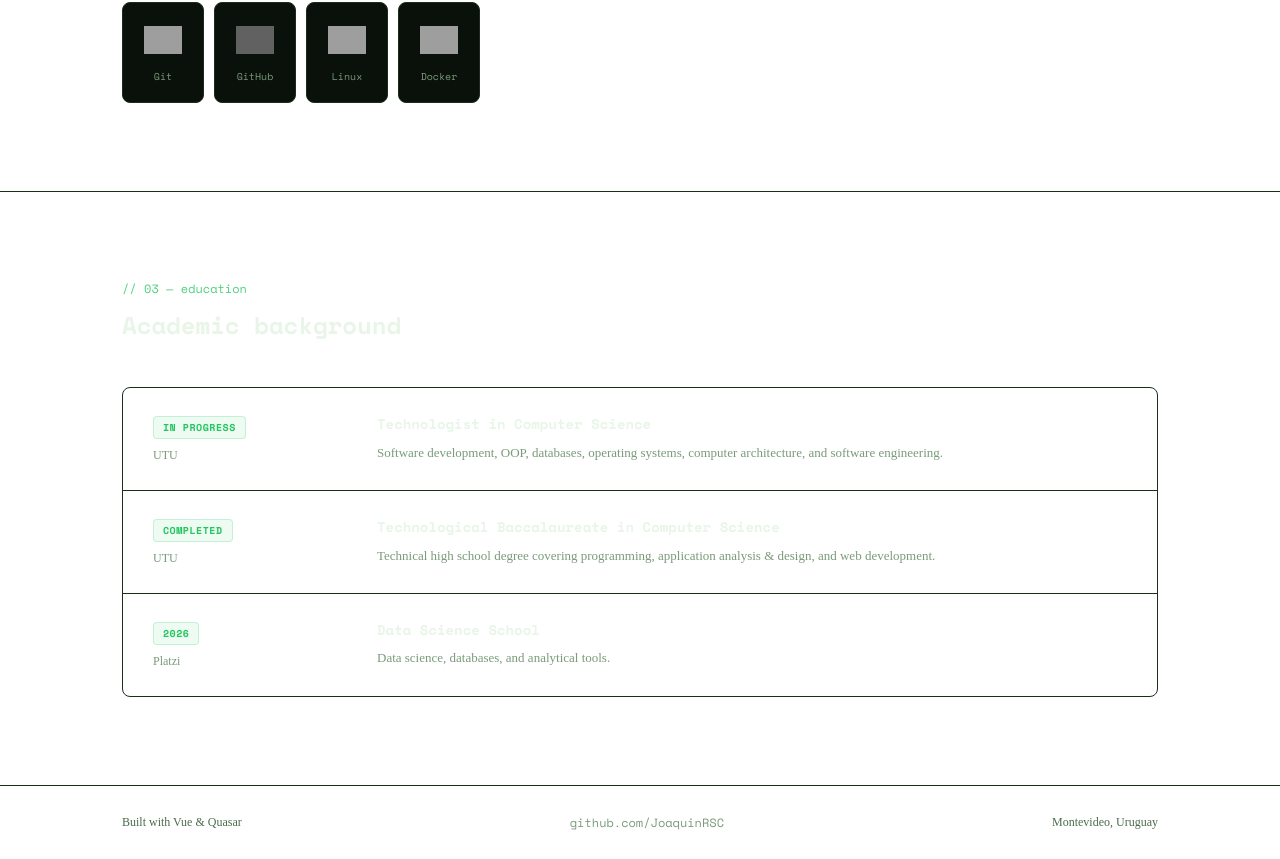
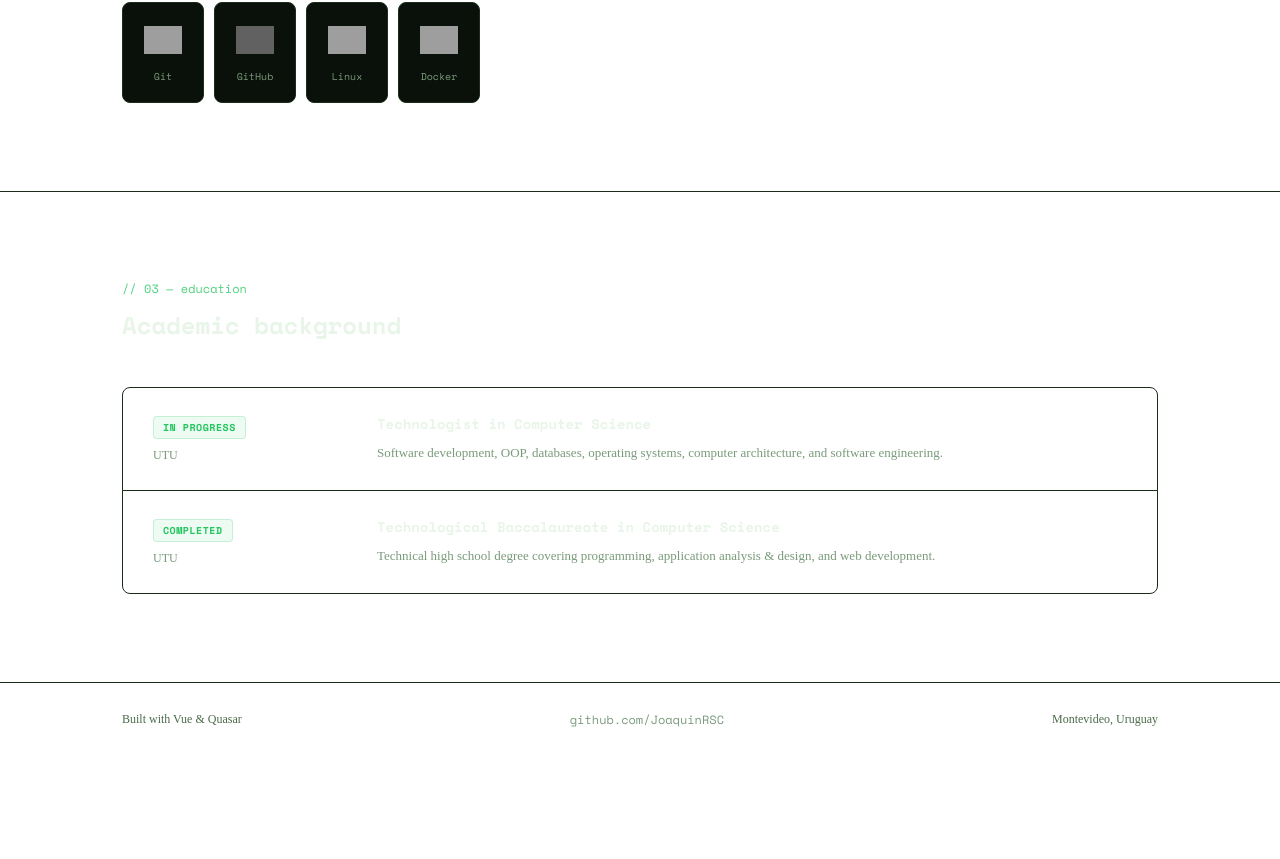
Before and after one commit to JoaquinRSC/portfolio, a Vue app: page / in a window 1280 px wide. Shown: the part 2463-3322 px from the top of the page. After the commit the page ends 3219 px from the top, so only its background shows below. Built offline with nearby package versions, Linux system fonts and the light colour scheme; grey boxes are pictures that could not be loaded; what quasar would draw is missing.

Commit message:
Add SVG favicon and remove Platzi from education

```diff
--- a/index.html
+++ b/index.html
@@ -3,6 +3,7 @@
   <head>
     <meta charset="UTF-8" />
     <meta name="viewport" content="width=device-width, initial-scale=1.0" />
+    <link rel="icon" type="image/svg+xml" href="/favicon.svg" />
     <title>Joaquín Rossi — Portfolio</title>
     <meta
       name="description"
--- a/src/data/education.js
+++ b/src/data/education.js
@@ -13,10 +13,4 @@
     description:
       'Technical high school degree covering programming, application analysis & design, and web development.',
   },
-  {
-    status: '2026',
-    title: 'Data Science School',
-    institution: 'Platzi',
-    description: 'Data science, databases, and analytical tools.',
-  },
 ]
```
Also changed, not shown: public/favicon.svg (added).
